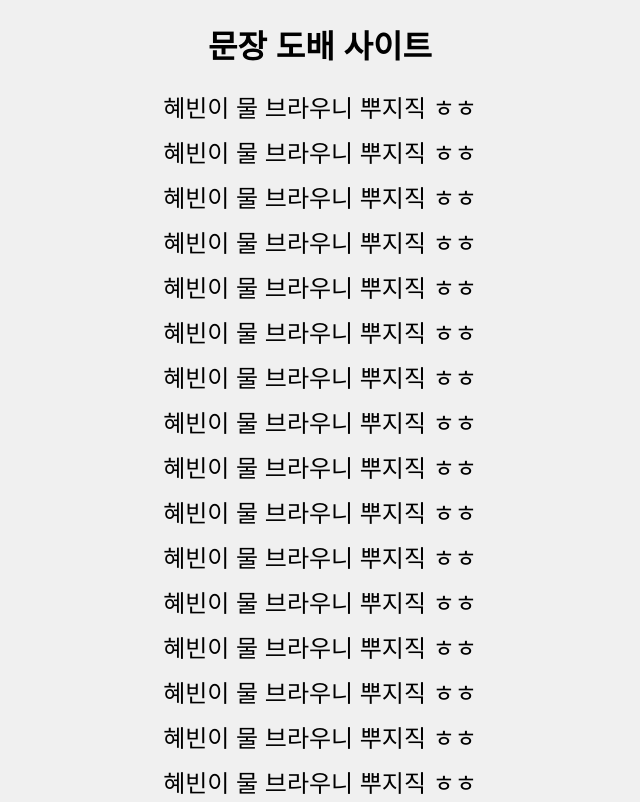
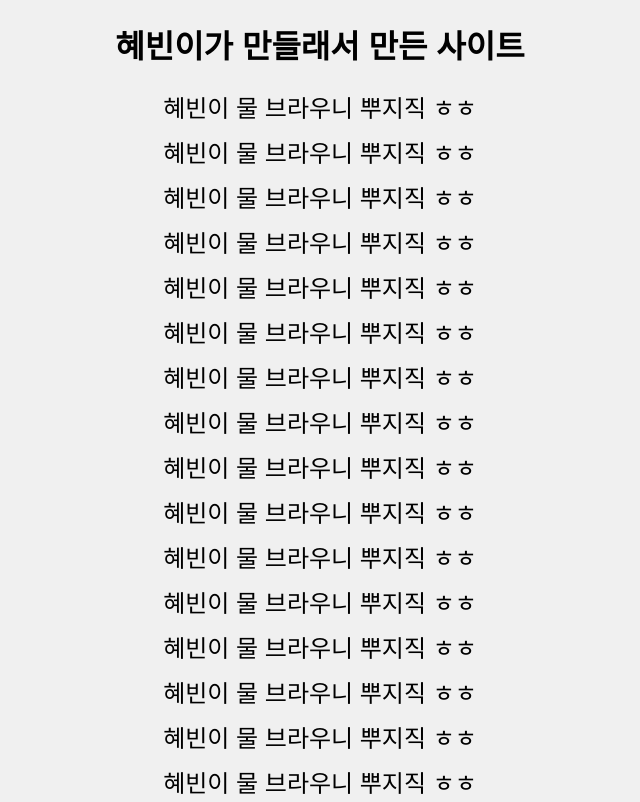
Before and after one commit to duddnd07/hyebin, a plain HTML site: page index.html in a window 1280 px wide. Shown: the top 802 px of the page, without its empty margins (320-960 px from the left). Drawn offline with Linux system fonts and the light colour scheme.

Commit message:
Update index.html

```diff
--- a/index.html
+++ b/index.html
@@ -16,7 +16,7 @@
 </head>
 <body>
 
-<h1>문장 도배 사이트</h1>
+<h1>혜빈이가 만들래서 만든 사이트</h1>
 
 <script>
     for (let i = 0; i < 100; i++) {
```
